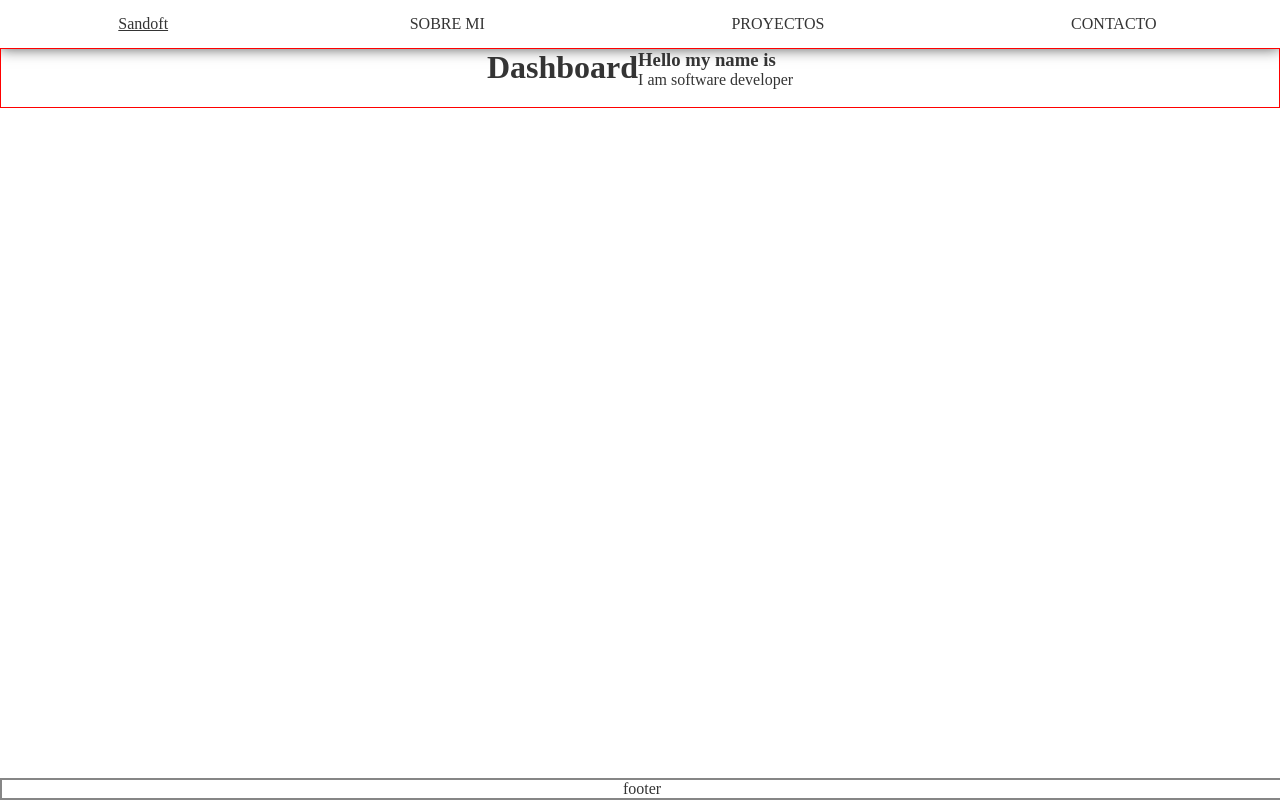
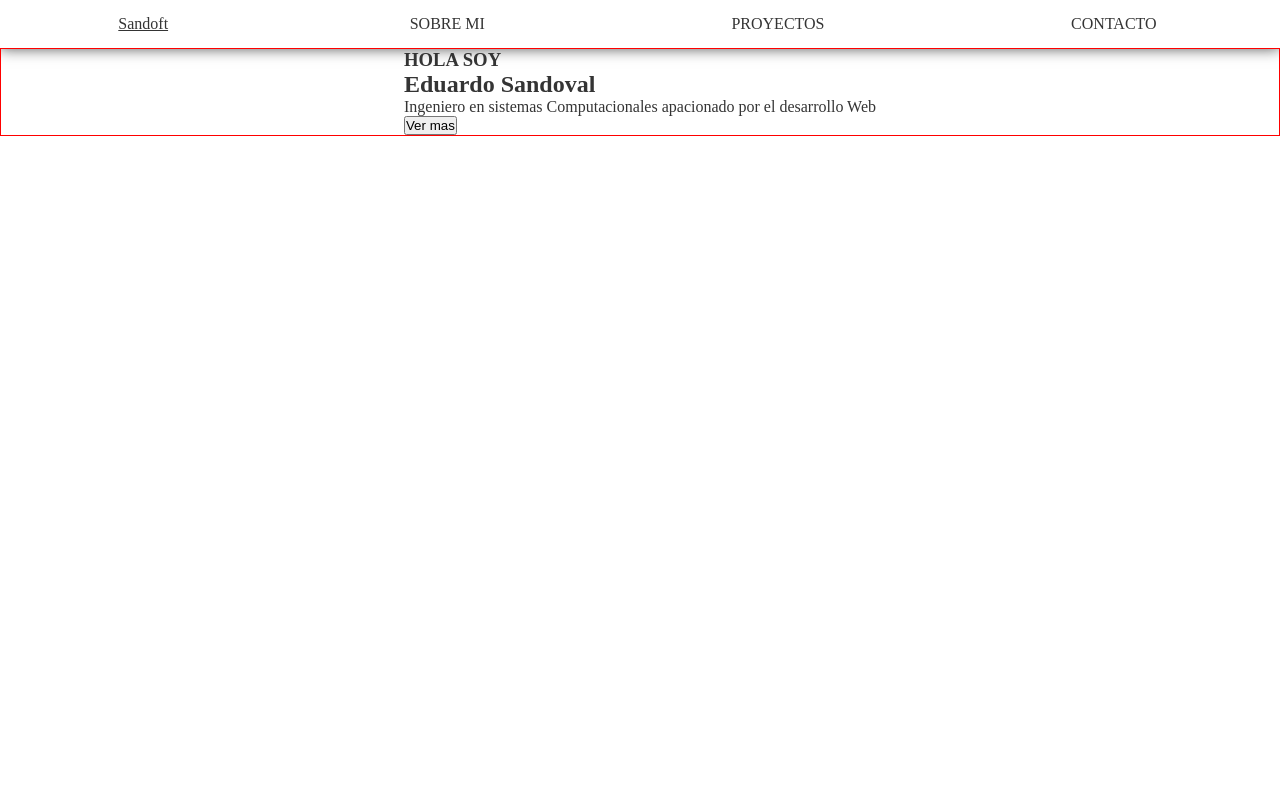
Before and after one commit to eduardosandov/portafolio, a plain HTML site: page index.html in a window 1280 px wide. Drawn offline with Linux system fonts and the light colour scheme.

Commit message:
dashboard

```diff
--- a/assets/scss/style.scss
+++ b/assets/scss/style.scss
@@ -56,17 +56,6 @@ main {
   }
 }
 
-footer {
-  position: absolute;
-  width: 100%;
-  bottom: 0;
-  border: 2px solid #868686;
-  .footer-container {
-    display: flex;
-    justify-content: center;
-    align-items: center;
-  }
-}
 
 /* =============================================================
 Media Querys
--- a/index.html
+++ b/index.html
@@ -19,30 +19,18 @@
             </nav>
     </header>
     <main>
-        <h1>Dashboard</h1>
         <section class="container">
             <div class="welcome">
-                <h3>Hello my name is</h3>
-                <p>I am software developer</p>
-            </div>
-            <div class="img-welcome">
-                <img src="" alt="">
+                <h3>HOLA SOY</h3>
+                <h2>Eduardo Sandoval</h2>
+                <p>Ingeniero en sistemas Computacionales apacionado por el desarrollo Web</p>
+                <button>Ver mas</button>
             </div>
         </section>
     </main>
-    <footer>
-        <section class="footer-container">
-            <p>footer</p>
-        </section>
-    </footer>
   </body>
 </html>
 
 <script>
-    function tablaMult(tabla, hasta){
-        for (i = 0; i <= hasta; i++)
-        console.log(tabla, "x", i, "=", tabla * i);
-    }
 
-    tablaMult(2, 10);
 </script>
```
